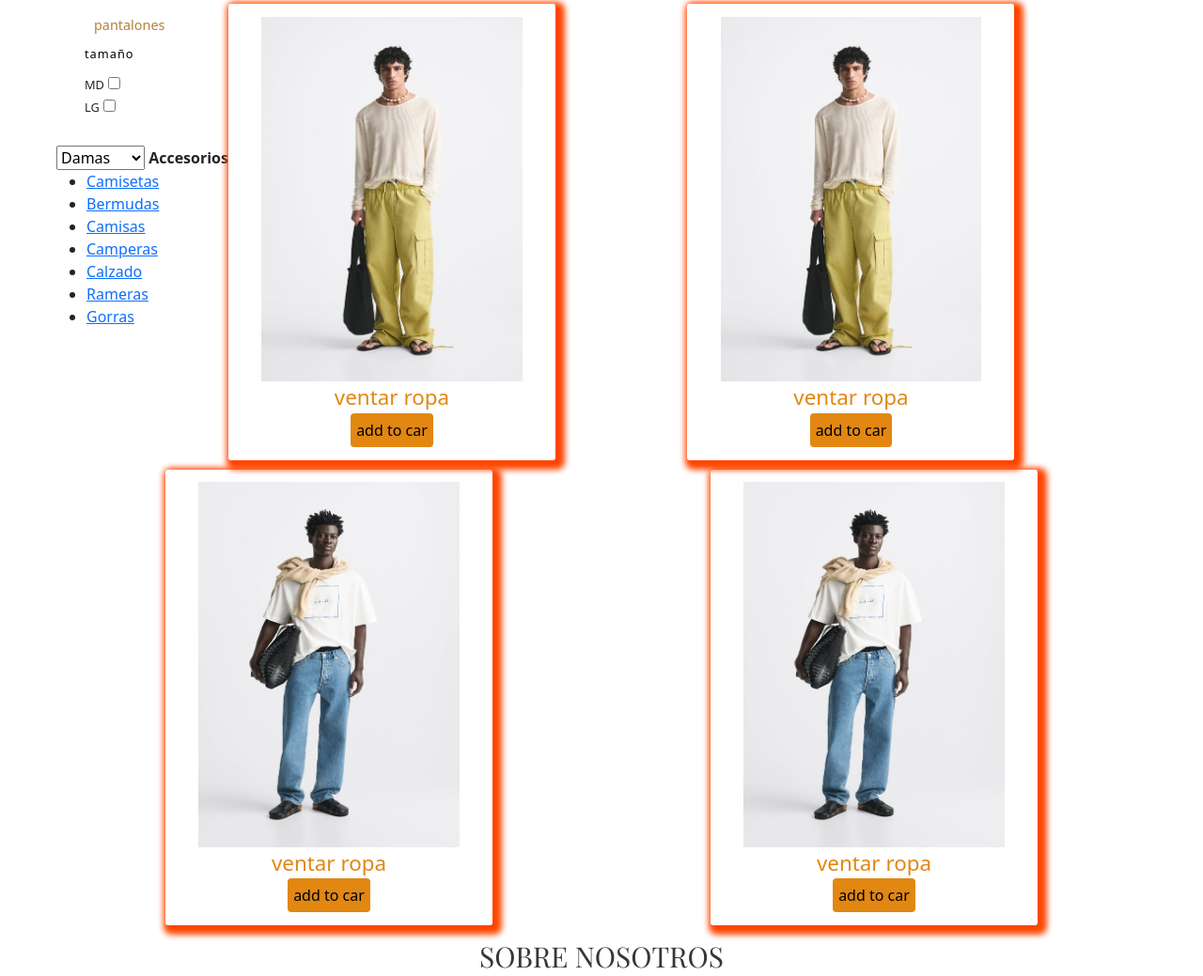
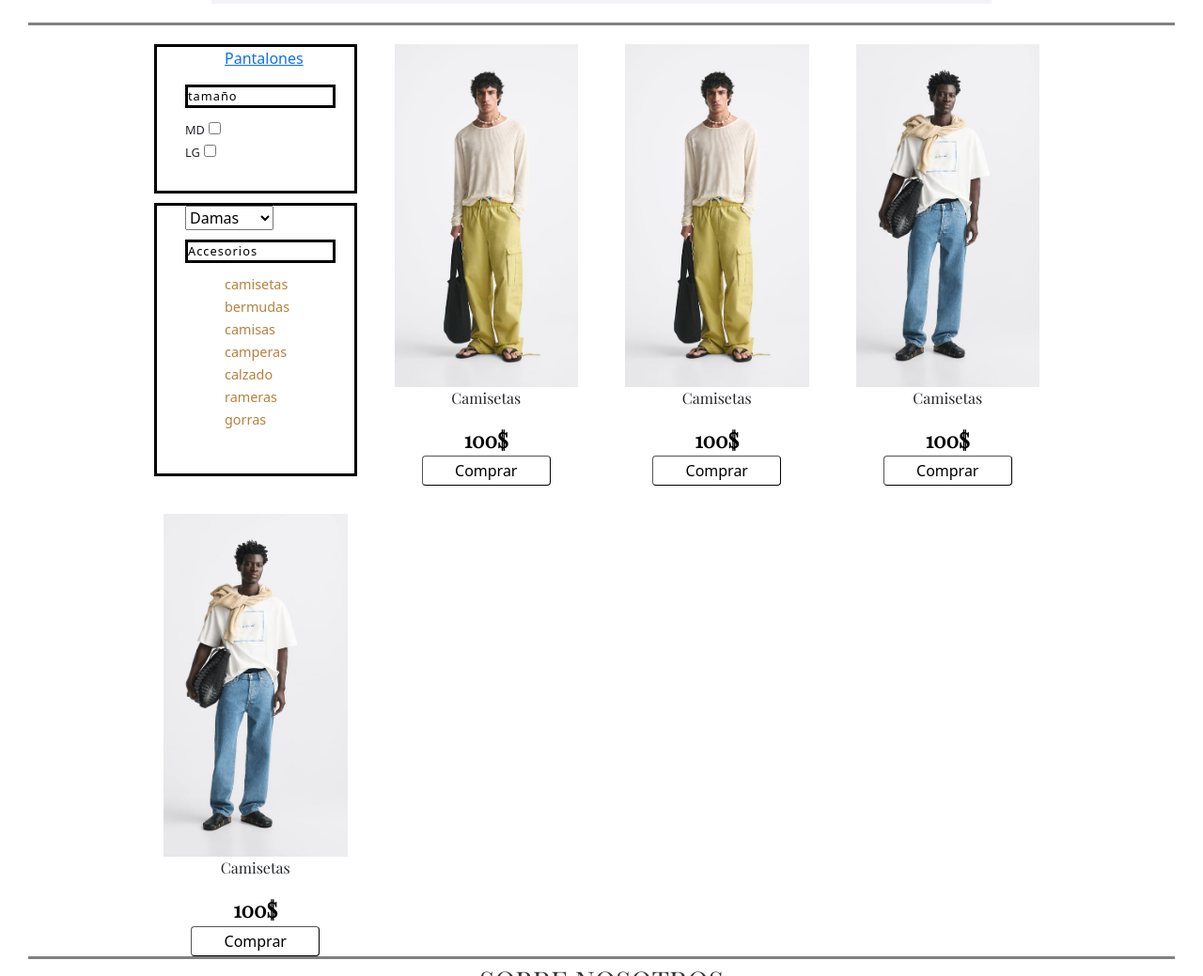
Before and after one commit to Manuelramos06/Proyectofinal, a website: page index.html in a window 1280 px wide. Shown: the part 1798-2837 px from the top of the page at 94% size. Drawn offline with nearby package versions, Linux system fonts and the light colour scheme.

Commit message:
cambios del inicio

```diff
--- a/index.html
+++ b/index.html
@@ -87,15 +87,15 @@
                <img src="./imagine/camiseta2.jpg"  alt="">
 
         </section>
-
-        <section class="prod">
+        <div class="line"> </div>
+      <section class="prod-init container-fluid">
          <section class="prod1">
-          <section class="filters">
-            <form class="Shop">
-        <li>
-                    <a href="#">Pantalones</a>
-                </li>
-
+          <section class="filters-one">
+            <form class="shop">
+             <ul>
+              <li>
+                <a href="#">Pantalones</a>
+            </li>
              </ul>
              <span><b>tamaño</b></span>
              <div>
@@ -107,7 +107,7 @@
                 <input type="checkbox" id="grande">
              </div>
             </form>
-        </section>     <select name="categorias" >
+          </section> <section class="categories"  >  <select name="categorias">
                 <option value="damas">Damas</option>
                 <option value="caballero">Caballero</option>
                 <option value="niños ">Niños</option>
@@ -115,54 +115,59 @@
             <span> <b>Accesorios</b></span>
              <ul>
                 <li>
-                    <a href="#">Camisetas</a>
+                    <a href="./paginas/modelos.html">Camisetas</a>
                 </li>
                 <li>
-                    <a href="#">Bermudas</a>
+                    <a href="./paginas/modelos.html">Bermudas</a>
                 </li>
                 <li>
-                    <a href="#">Camisas</a>
+                    <a href="./paginas/contacto.html">Camisas</a>
                 </li>
                 <li>
-                    <a href="#">Camperas</a>
+                    <a href="./paginas/contacto.html">Camperas</a>
 
                 </li>
                 <li>
-                    <a href="#">Calzado</a>
+                    <a href="./paginas/contacto.html">Calzado</a>
                 </li>
                 <li>
-                    <a href="#">Rameras</a>
+                    <a href="./paginas/contacto.html">Rameras</a>
                 </li>
                 <li>
-                    <a href="#">Gorras</a>
+                    <a href="./paginas/contacto.html">Gorras</a>
                 </li>
                 </section>
-          <figure class="prod1">
+                </section>
+          <figure class="prod7">
                <img src="./imagine/modelos1.jpg" alt="asfanfijanf">
-              <figcaption> ventar ropa </figcaption>
-              <button> add to car </button>
+               <p> Camisetas</p>
+               <figcaption> 100$ </figcaption>
+              <button> Comprar</button>
 
           </figure>
 
-          <figure class="prod2 container-fluid">
+          <figure class="prod7 ">
               <img src="./imagine/modelos1.jpg" alt="asfanfijanf">
-              <figcaption> ventar ropa </figcaption>
-             <button> add to car </button>
+              <p>Camisetas</p>
+              <figcaption> 100$ </figcaption>
+             <button> Comprar </button>
           </figure>
 
 
-          <figure class="prod3 container-fluid">
+          <figure class="prod7 ">
               <img src="./imagine/inicio2.jpg" alt="asfanfijanf">
-              <figcaption> ventar ropa </figcaption>
-              <button> add to car </button>
+             <p>Camisetas</p>
+              <figcaption> 100$ </figcaption>
+              <button> Comprar </button>
           </figure>
-          <figure class="prod3 container-fluid">
+          <figure class="prod7">
             <img src="./imagine/inicio2.jpg" alt="asfanfijanf">
-            <figcaption> ventar ropa </figcaption>
-            <button> add to car </button>
+            <p>Camisetas</p>
+            <figcaption> 100$ </figcaption>
+            <button> Comprar </button>
         </figure>
-
-
+      </section>
+         <div class="line"></div>
         <section class="intro">
             <h2>Sobre nosotros</h2>
             <p>Lorem ipsum dolor, sit amet consectetur adipisicing elit. Aut ratione ab tenetur et cum, incidunt pariatur eveniet nostrum modi facilis deleniti aliquid a nisi aliquam odit autem, doloribus laborum! Quidem.</p>
--- a/scss/_index.scss
+++ b/scss/_index.scss
@@ -12,7 +12,8 @@
 }
 
 .min-galery {
-
+     margin-top: 20px;
+     margin-bottom: 20px;
       display: flex;
       width: 70%;
       height: 350px;
@@ -33,3 +34,141 @@
 
     }
  }
+ .filters-one{
+
+    margin-top: 10px;
+    padding: 0 20px 30px 30px;
+    border: solid black;
+
+    span {display: block;
+        color:$main-color;
+        margin: 10px 0;
+        letter-spacing: 1px;
+        font-size: .8em;
+        font-weight: 300;
+        border: solid black;
+
+         a {
+            color:$color-second;
+        font-size: .9em;
+        text-decoration:none;
+        margin-bottom: 4px;
+        text-transform: lowercase;
+       &:hover{
+        color:$main-color;
+       } }
+
+    }
+    label{
+        font-size:$text-sm;
+        font-weight:300;
+
+    }
+
+    li {
+        padding-left: 10px;
+        list-style:none;
+
+      }
+}
+
+.categories {
+    margin-top: 10px;
+    padding: 0 20px 30px 30px;
+    border: solid black;
+
+    span {display: block;
+        color:$main-color;
+        margin: 10px 0;
+        letter-spacing: 1px;
+        font-size: .8em;
+        font-weight: 300;
+        border: solid black;
+
+
+
+    }
+    label{
+        font-size:$text-sm;
+        font-weight:300;
+
+    }
+
+    li {
+        padding-left: 10px;
+        list-style:none;
+        a {
+            color:$color-second;
+        font-size: .9em;
+        text-decoration:none;
+        margin-bottom: 4px;
+        text-transform: lowercase;
+       &:hover{
+        color:$main-color;
+       } }
+
+      }
+}
+.line { border-top: solid $color-third;}
+ .prod-init {
+
+    margin-top: 10px;
+    width: 80%;
+    height: auto;
+    gap: 30px;
+    display: grid;
+    grid-template-columns:repeat(auto-fit,minmax(200px,1fr));
+    grid-template-rows:repeat(2,1fr);
+
+    margin: 10px auto;
+
+    figure { width: 100%;
+        height: 100%;
+        margin-bottom: 10px;
+       margin-top: 10px;
+        padding: 0 10px;
+        display: flex;
+        flex-direction:column;
+        align-items: center;
+        justify-content: center;
+        border: none;
+        border-radius: 3px;
+
+        img {
+            width: 100%;
+            height: 80%;
+            align-items: center;
+            object-fit: cover;
+        }
+        figcaption {
+            font-family: $main-font;
+            color: $main-color;
+            font-size: 1.4em;
+            font-weight:$text-second;
+
+        }
+        p {
+        text-align: center;
+        align-items: center;
+        text-decoration-color: $main-color;
+        font-weight:350;
+        font-family:$main-font;
+        }
+        button {
+            border: color( $main-color);
+            border-width: 1px;
+            border-radius: 4px;
+            text-decoration:$main-font;
+            background-color:$white;
+            padding: 3px;
+            margin-top: 5px 0 ;
+            width: 70%;
+            transition: 3s;
+            &:hover{
+                background-color:$color-second;
+                transition: 1.5s;
+
+            }
+        } }
+
+ }
```
Also changed, not shown: css/main.css, 1 other file.
